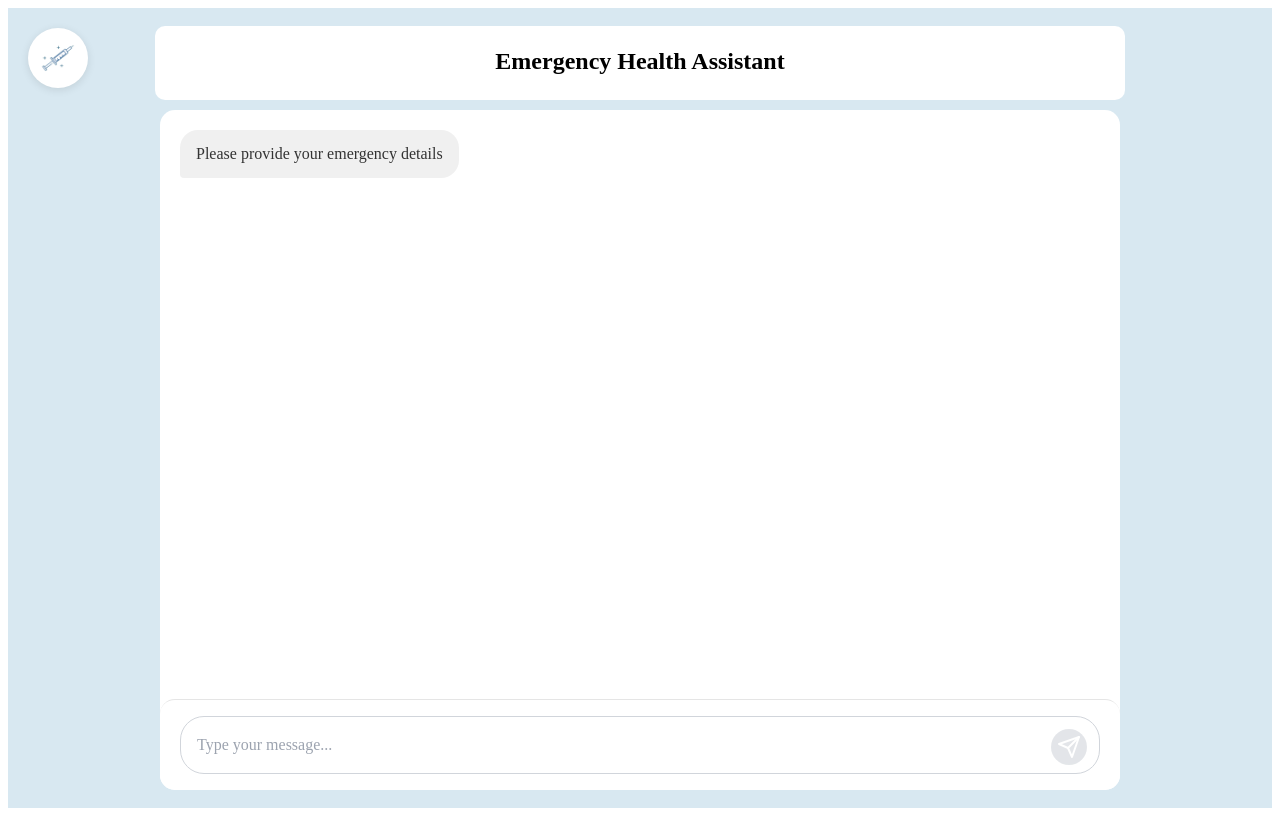
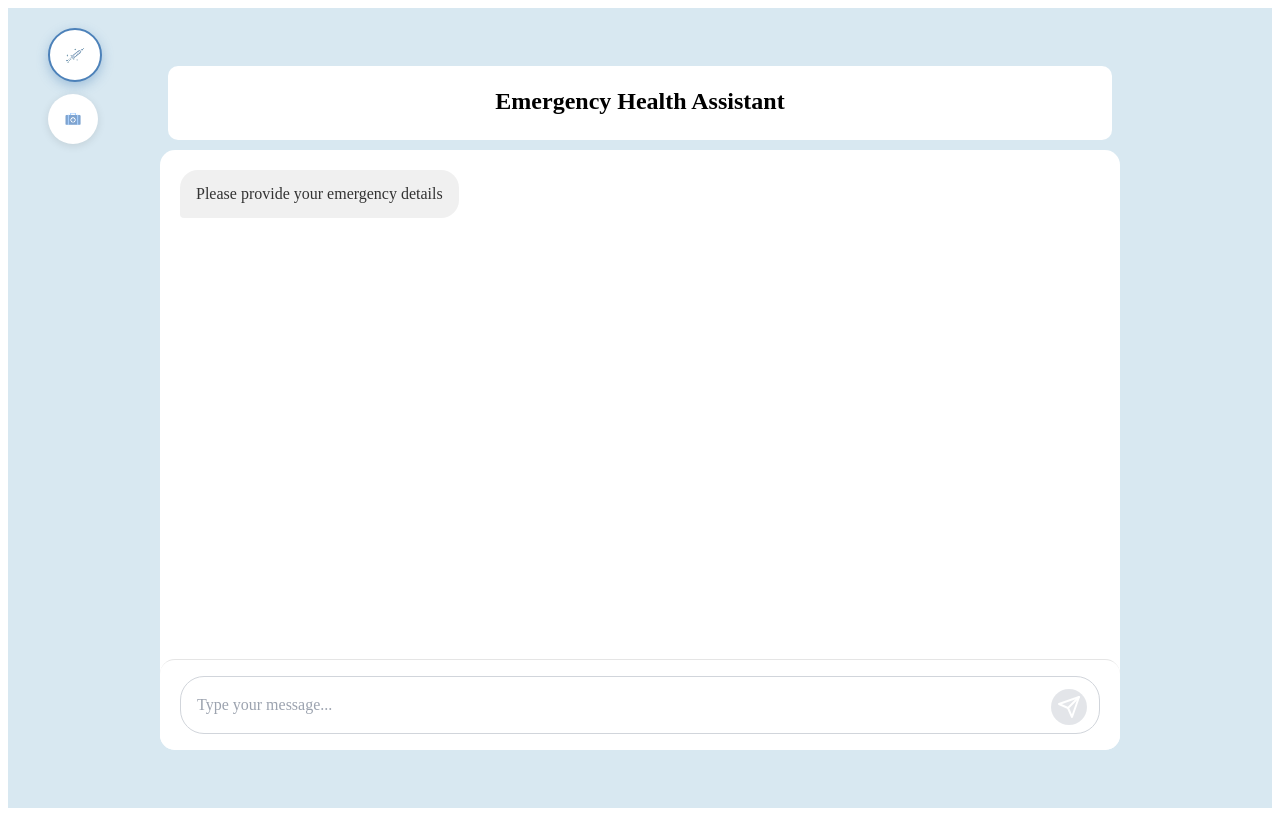
Before and after one commit to krupa-r/nwhacks2026, a React (Create React App) app in the folder frontend/: page /main in a window 1280 px wide. Built offline with nearby package versions, Linux system fonts and the light colour scheme; the HTML template or start-up script is replaced by a standard one.

Commit message:
task: added new tab and re-directed icons w/ links

```diff
--- a/frontend/src/pages/Main.tsx
+++ b/frontend/src/pages/Main.tsx
@@ -12,6 +12,8 @@ const Main: React.FC = () => {
   ]);
   const [inputValue, setInputValue] = useState('');
   const [isLoading, setIsLoading] = useState(false);
+  const [showChat, setShowChat] = useState(true);
+  const [showMaps, setShowMaps] = useState(false);
   const messagesEndRef = useRef<HTMLDivElement>(null);
 
   const scrollToBottom = () => {
@@ -72,15 +74,40 @@ const Main: React.FC = () => {
     e.target.style.height = `${Math.min(e.target.scrollHeight, 200)}px`;
   };
 
+  const handleNeedleClick = () => {
+    setShowChat(!showChat);
+    if (showMaps) setShowMaps(false);
+  };
+
+  const handleSuitcaseClick = () => {
+    setShowMaps(!showMaps);
+    if (showChat) setShowChat(false);
+  };
+
   return (
     <div className="main-container">
-      <div className="icon-container">
+      <div className="icons-wrapper">
+        <div
+          className={`icon-container ${showChat ? 'active' : ''}`}
+          onClick={handleNeedleClick}
+        >
           <img src="/image/Needle.png" alt="Needle Icon" className="needle-icon" />
         </div>
+        <div
+          className={`icon-container ${showMaps ? 'active' : ''}`}
+          onClick={handleSuitcaseClick}
+        >
+          <img src="/image/Suitcase2.png" alt="Suitcase Icon" className="suitcase-icon" />
+        </div>
+      </div>
+
+      {showChat && (
+        <>
           <div className="main-title-container">
             <h1 className="main-title">Emergency Health Assistant</h1>
           </div>
           <div className="chat-container">
+            <div className="chat-content">
             <div className="chat-messages">
               {messages.map((message, index) => (
                 <div key={index} className={`message ${message.role}-message`}>
@@ -143,6 +170,22 @@ const Main: React.FC = () => {
             </div>
           </div>
           </div>
+        </>
+      )}
+
+      {showMaps && (
+        <>
+          <div className="main-title-container">
+            <h1 className="main-title">Locations</h1>
+          </div>
+          <div className="maps-container">
+            <div className="maps-content">
+              {/* Google Maps will be embedded here later */}
+            </div>
+          </div>
+        </>
+      )}
+    </div>
   );
 };
 
--- a/frontend/src/styles/Main.css
+++ b/frontend/src/styles/Main.css
@@ -10,24 +10,49 @@
   position: relative;
 }
 
-.icon-container {
+.icons-wrapper {
   position: absolute;
+  margin-left: 20px;
   top: 20px;
   left: 20px;
-  width: 60px;
-  height: 60px;
+  display: flex;
+  flex-direction: column;
+  gap: 12px;
+  z-index: 10;
+}
+
+.icon-container {
+  width: 50px;
+  height: 50px;
   background: white;
   border-radius: 50%;
   display: flex;
   align-items: center;
   justify-content: center;
   box-shadow: 0 2px 8px rgba(0, 0, 0, 0.1);
-  z-index: 10;
+  cursor: pointer;
+  transition: transform 0.2s, box-shadow 0.2s;
+}
+
+.icon-container:hover {
+  transform: scale(1.05);
+  box-shadow: 0 4px 12px rgba(0, 0, 0, 0.15);
+}
+
+.icon-container.active {
+  box-shadow: 0 4px 12px rgba(76, 129, 185, 0.4);
+  border: 2px solid #4c81b9;
 }
 
 .needle-icon {
-  width: 130px;
-  height: 130px;
+  width: 75px;
+  height: 75px;
+  object-fit: contain;
+}
+
+.suitcase-icon {
+  width: 80px;
+  height: 80px;
   object-fit: contain;
 }
 
@@ -46,18 +71,45 @@
   border-radius: 10px;
   padding: 5px;
   margin-bottom: 10px;
-  width: 75vw;
+  width: 73vw;
+  max-width: 1200px;
+  margin-left: auto;
+  margin-right: auto;
 }
 
 .chat-container {
   display: flex;
   flex-direction: column;
-  height: 85vh;
+  height: 75vh;
   width: 75vw;
   max-width: 1200px;
   margin: 0 auto;
   background: #ffffff;
   border-radius: 15px;
+}
+
+.chat-content {
+  display: flex;
+  flex-direction: column;
+  flex: 1;
+  overflow: hidden;
+}
+
+.maps-container {
+  display: flex;
+  flex-direction: column;
+  height: 75vh;
+  width: 75vw;
+  max-width: 1200px;
+  margin: 0 auto;
+  background: #ffffff;
+  border-radius: 15px;
+}
+
+.maps-content {
+  flex: 1;
+  padding: 20px;
+  overflow: hidden;
 }
 
 .chat-messages {
@@ -127,7 +179,7 @@
 }
 
 .user-message .message-content {
-  background: #007bff;
+  background: #4c81b9;
   color: white;
   border-bottom-right-radius: 4px;
 }
@@ -154,7 +206,7 @@
 
 .chat-input-wrapper:focus-within {
   box-shadow: 0 0 0 3px rgba(0, 123, 255, 0.1);
-  border-color: #007bff;
+  border-color:  #4c81b9;
 }
 
 .chat-input {
@@ -183,7 +235,7 @@
   height: 36px;
   border-radius: 50%;
   border: none;
-  background: #007bff;
+  background: #7db2ea;
   color: white;
   cursor: pointer;
   transition: background-color 0.2s, transform 0.1s;
```
Also changed, not shown: frontend/public/image/Suitcase2.png (added). Lines whose indentation alone changed are shown as unchanged.
